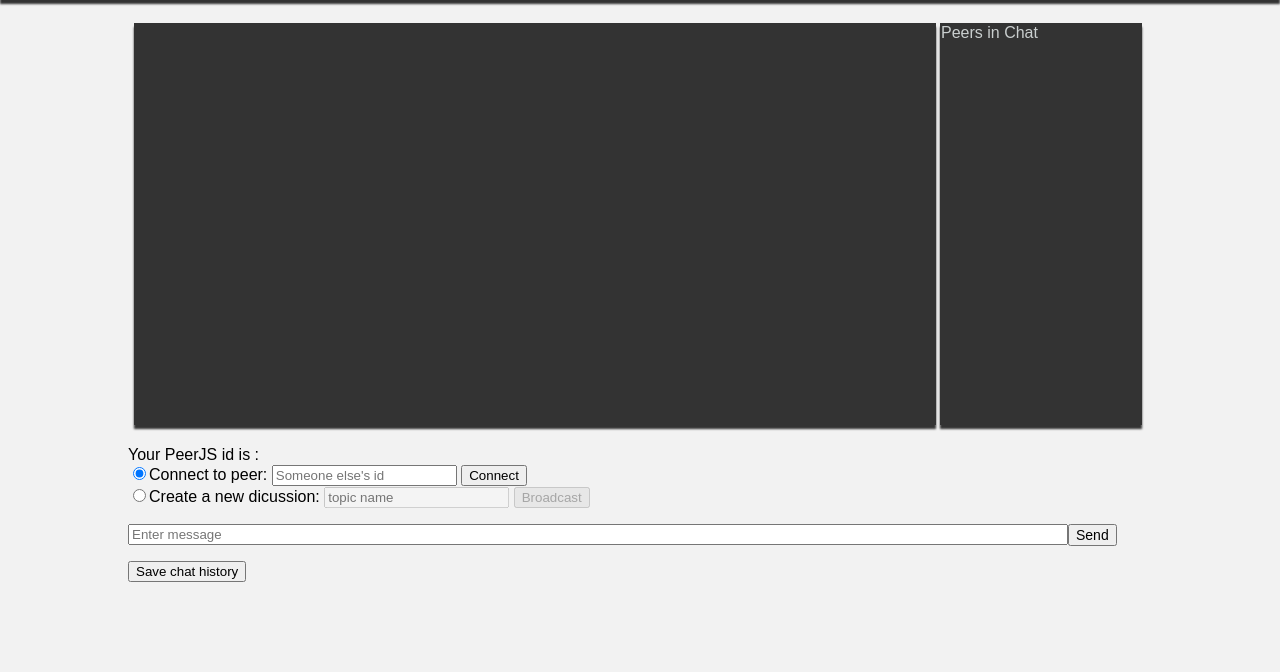
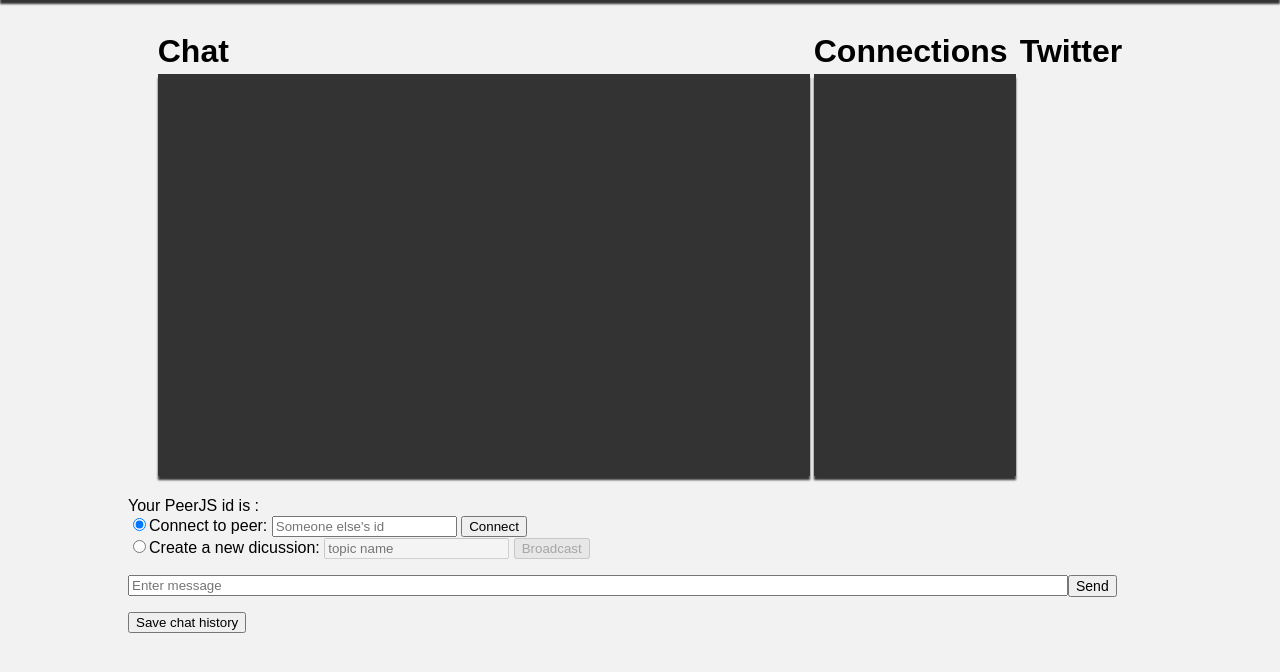
Before and after one commit to shellyan/cs-339-chatapp, a PHP site: page / in a window 1280 px wide. Shown: the part 60-732 px from the top of the page. Run offline with PHP 8.4, Linux system fonts and the light colour scheme; lists and menus that the app fills with data are empty; some libraries are stand-ins or nearby versions.

Commit message:
add customized css for twitter 3

```diff
--- a/src/client/css/style.css
+++ b/src/client/css/style.css
@@ -22,9 +22,9 @@
 	}
 
 	#container{
-		width:800px;
+		width:650px;
 		height:400px;
-		margin-top:20px;
+		/*margin-top:20px;*/
 		background-color:#333;
 		color:#CACFCF;
 		box-shadow: 0px 4px 2px #333;
@@ -36,7 +36,7 @@
 	#connections{
 		width:200px;
 		height:400px;
-		margin-top:20px;
+		/*margin-top:20px;*/
 		color:#CACFCF;
 		background-color:#333;
 		box-shadow: 0px 4px 2px #333;
@@ -45,7 +45,7 @@
 	}
 
 	#twitter{
-		margin-top:20px;
+		/*margin-top:20px;*/
 	}
 
 	#peerjs{
@@ -63,6 +63,9 @@
 		width:940px;
 	}
 
+    table{
+        margin-top: 30px;
+    }
 	#button{
 		font-size:14px;
 		position:absolute;
--- a/src/client/index.html
+++ b/src/client/index.html
@@ -24,6 +24,12 @@
 	</div>
 	<center>
 	<table>
+        <tr><th id="chat_title" align = 'left' valign="bottom" size="50"><font size = 6>  Chat</font> </th>
+        <th id="connections_title" align = 'left' valign="bottom"><font size = 6>  Connections </font></th>
+        <th id="twitter_title" align = 'left' valign="bottom"><font size = 6>  Twitter </font></th>
+
+        </tr>
+
 	<tr>
 		<!--<div id="wrap"> -->
 
@@ -32,7 +38,6 @@
 			</div></td>
 
 			<td><div id = "connections">
-				Peers in Chat
 			</div></td>
 
 			<td><div id = "twitter">
--- a/src/client/js/script.js
+++ b/src/client/js/script.js
@@ -106,10 +106,9 @@
 
  //updates UI
  function updateConns() {
-	$('#connections').empty();
-	$('#connections').append('Peers in Chat');
+//	$('#connections').empty();
 	for(var i = 0; i < allPeers.length; i++) {
-		$('#connections').append('<br>' + allPeers[i]);
+		$('#connections').append( allPeers[i]+'<br>' );
 	}
  }
 
```
